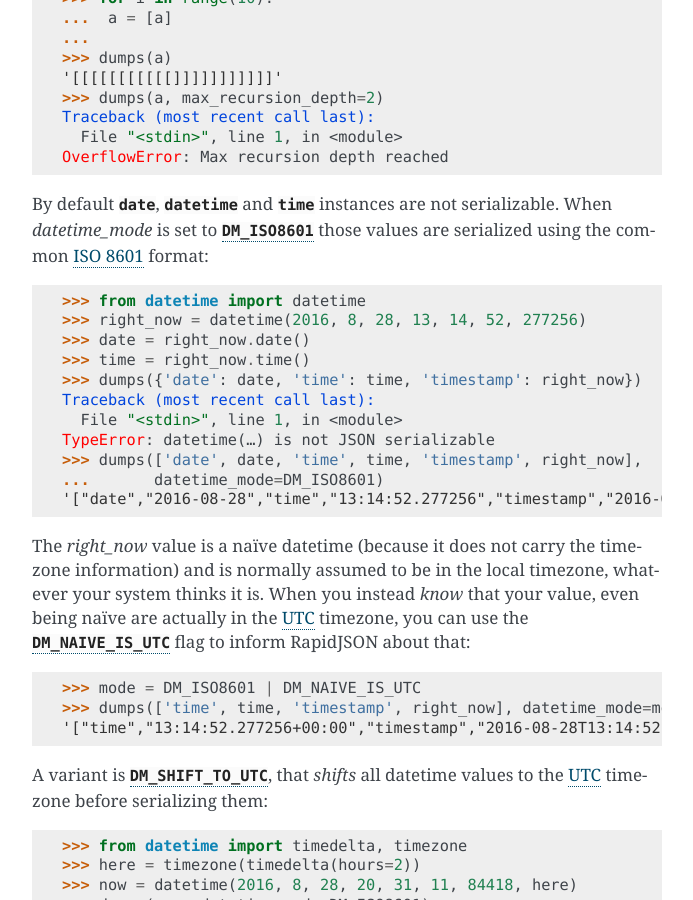
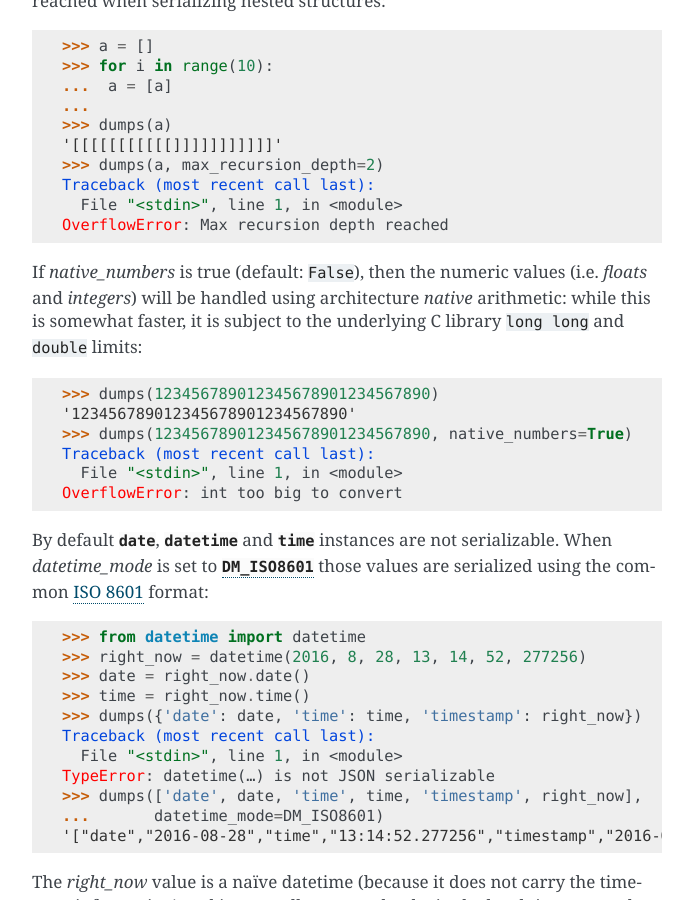
Before and after one commit to python-rapidjson/python-rapidjson, a Sphinx documentation site: the page built from docs/api.rst, in a window 1280 px wide and 900 px high, scrolled down 4335 px. Shown: the whole window, without its empty margins (418-1111 px from the left). Built offline with Sphinx 7.4.7, drawn with Linux system fonts in a browser that asks for light colours; some of the changed text lies outside the part shown.

Commit message:
New option `native_numbers` to use underlying C library numbers

```diff
--- a/docs/api.rst
+++ b/docs/api.rst
@@ -88,7 +88,8 @@
 
 .. function:: dumps(obj, skipkeys=False, ensure_ascii=True, allow_nan=True, indent=None, \
                     default=None, sort_keys=False, use_decimal=False, \
-                    max_recursion_depth=2048, datetime_mode=None, uuid_mode=None)
+                    max_recursion_depth=2048, native_numbers=False, datetime_mode=None, \
+                    uuid_mode=None)
 
    :param bool skipkeys: whether skip invalid :class:`dict` keys
    :param bool ensure_ascii: whether the output should contain only ASCII
@@ -101,6 +102,7 @@
                           alphabetically
    :param bool use_decimal: whether :class:`Decimal` should be handled
    :param int max_recursion_depth: maximum depth for nested structures
+   :param bool native_numbers: whether use arch's native numbers or not
    :param int datetime_mode: how should :class:`datetime`, :class:`time` and
                              :class:`date` instances be handled
    :param int uuid_mode: how should :class:`UUID` instances be handled
@@ -243,6 +245,20 @@
         File "<stdin>", line 1, in <module>
       OverflowError: Max recursion depth reached
 
+   If `native_numbers` is true (default: ``False``), then the numeric values
+   (i.e. *floats* and *integers*) will be handled using architecture *native*
+   arithmetic: while this is somewhat faster, it is subject to the underlying
+   C library ``long long`` and ``double`` limits:
+
+   .. doctest::
+
+      >>> dumps(123456789012345678901234567890)
+      '123456789012345678901234567890'
+      >>> dumps(123456789012345678901234567890, native_numbers=True)
+      Traceback (most recent call last):
+        File "<stdin>", line 1, in <module>
+      OverflowError: int too big to convert
+
    By default :class:`date`, :class:`datetime` and :class:`time` instances are
    not serializable. When `datetime_mode` is set to :data:`DM_ISO8601` those
    values are serialized using the common `ISO 8601`_ format:
@@ -355,7 +371,7 @@
       '"be57634565b54fc292c594e2f82e38fd"'
 
 .. function:: loads(s, object_hook=None, use_decimal=False, allow_nan=True, \
-                    datetime_mode=None, uuid_mode=None)
+                    native_numbers=False, datetime_mode=None, uuid_mode=None)
 
    :param str s: The JSON string to parse
    :param callable object_hook: an optional function that will be called with
@@ -365,8 +381,9 @@
    :param bool use_decimal: whether :class:`Decimal` should be used for float
                             values
    :param bool allow_nan: whether ``NaN`` values are recognized
-   :param int datetime_mode: how should :class:`date`, :class:`datetime` and
-                             :class:`time` instances be handled
+   :param bool native_numbers: whether use arch's native numbers or not
+   :param int datetime_mode: how should :class:`datetime` and :class:`date`
+                             instances be handled
    :param int uuid_mode: how should :class:`UUID` instances be handled
    :returns: An equivalent Python object.
 
@@ -415,6 +432,19 @@
       Traceback (most recent call last):
         File "<stdin>", line 1, in <module>
       ValueError: … Out of range float values are not JSON compliant
+
+   If `native_numbers` is true (default: ``False``), then the numeric values
+   (i.e. *floats* and *integers*) will be handled using architecture *native*
+   arithmetic: while this is quite faster, integers that do not fit into the
+   underlying C library ``long long`` limits will be converted (*truncated*)
+   to ``double`` numbers:
+
+   .. doctest::
+
+      >>> loads('123456789012345678901234567890')
+      123456789012345678901234567890
+      >>> loads('123456789012345678901234567890', native_numbers=True)
+      1.2345678901234566e+29
 
    With `datetime_mode` you can enable recognition of string literals
    containing an `ISO 8601`_ representation as either :class:`date`,
```
Also changed, not shown: 5 other files.
